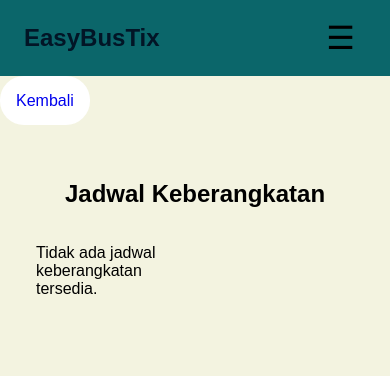
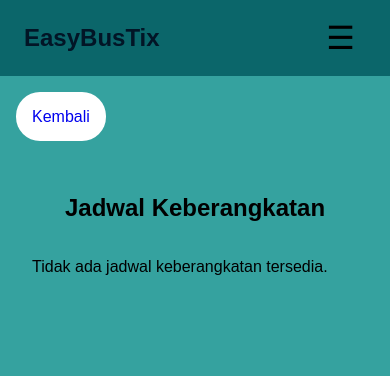
Before and after one commit to andreandri/caps, a PHP site: page /jadwal.php in a window 390 px wide. Shown: the top 376 px of the page. Run offline with PHP 8.4, Linux system fonts and the light colour scheme; data that the repository does not hold is empty.

Commit message:
blm fik
cuman ngerapiin cssnya saja

```diff
--- a/admintampilan.php
+++ b/admintampilan.php
@@ -9,6 +9,7 @@
 <body>
     <div class="dashboard">
         <div class="sidebar">
+            <div>
             <h1>Dashboard Admin</h1>
             <ul class="menu">
                 <li><a href="#">Rute</a></li>
@@ -16,7 +17,10 @@
                 <li><a href="#">Daftar Pesanan</a></li>
                 <li><a href="#">Rekap Pendapatan</a></li>
             </ul>
-            <button class="logout">Logout</button>
+            </div>
+            <div>
+                <button class="logout">Logout</button>
+            </div>
         </div>
         <div class="main-content">
             <!-- Konten utama akan ditampilkan di sini -->
--- a/jadwal.css
+++ b/jadwal.css
@@ -4,13 +4,15 @@
 
 body {
   font-family: Arial, sans-serif;
-  background-color: #F3F3E0;
+  background-color: #35A29F;
   margin: 0;
   padding: 0;
+  height: 100%;
+  width: 100%;
 }
 
 .Kembali {
-  margin: 1rem 1rem 0 0;
+  margin: 2rem 1rem;
 }
 
 .Kembali a {
@@ -21,20 +23,19 @@
 }
 
 .container {
-  padding: 20px;
+  padding: 1rem;
   max-width: 1000px;
   margin: 0 auto;
 }
 
 .container h2 {
   text-align: center;
-  margin-top: 50px;
 }
 
 .schedule {
   display: grid;
   grid-template-columns: repeat(2, 1fr);
-  gap: 40px 50px;
+  gap: 1.3rem;
   margin: 1rem;
 }
 
@@ -71,3 +72,11 @@
   letter-spacing: 0.5px;
   margin-left: 20px;
 }
+
+@media screen and (max-width: 1180px) {
+  .schedule {
+    display : grid;
+    grid-template-columns: 1fr;
+    gap : 1rem;
+  }
+}
--- a/register.php
+++ b/register.php
@@ -51,7 +51,7 @@
     <meta charset="UTF-8">
     <meta name="viewport" content="width=device-width, initial-scale=1.0">
     <title>Register Form</title>
-    <link rel="stylesheet" href="styles.css">
+    <link rel="stylesheet" href="login.css">
     <link href='https://unpkg.com/boxicons@2.1.4/css/boxicons.min.css' rel='stylesheet'>
     <script src="script.js" defer></script>
 </head>
```
Also changed, not shown: pesantiket.css (+10 -9 lines).
